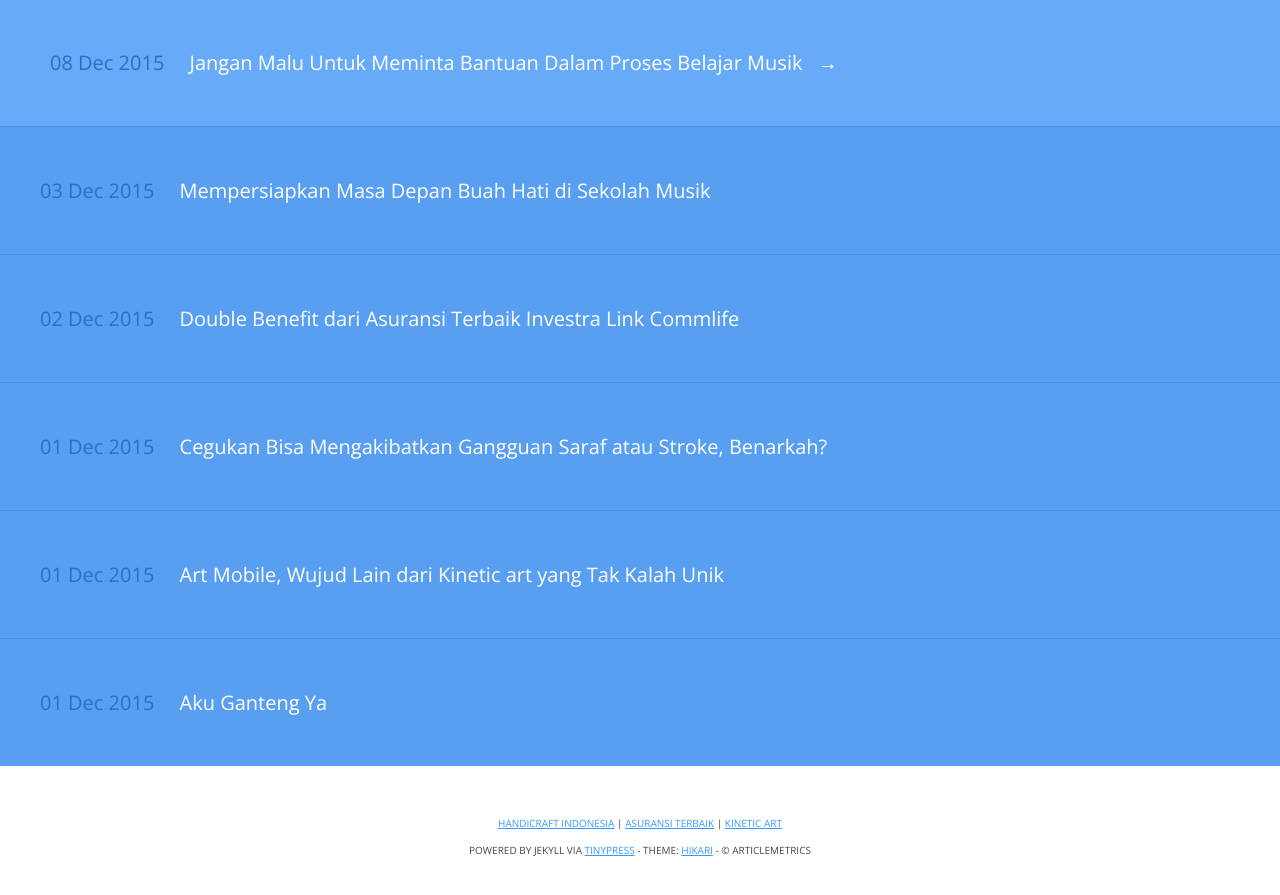
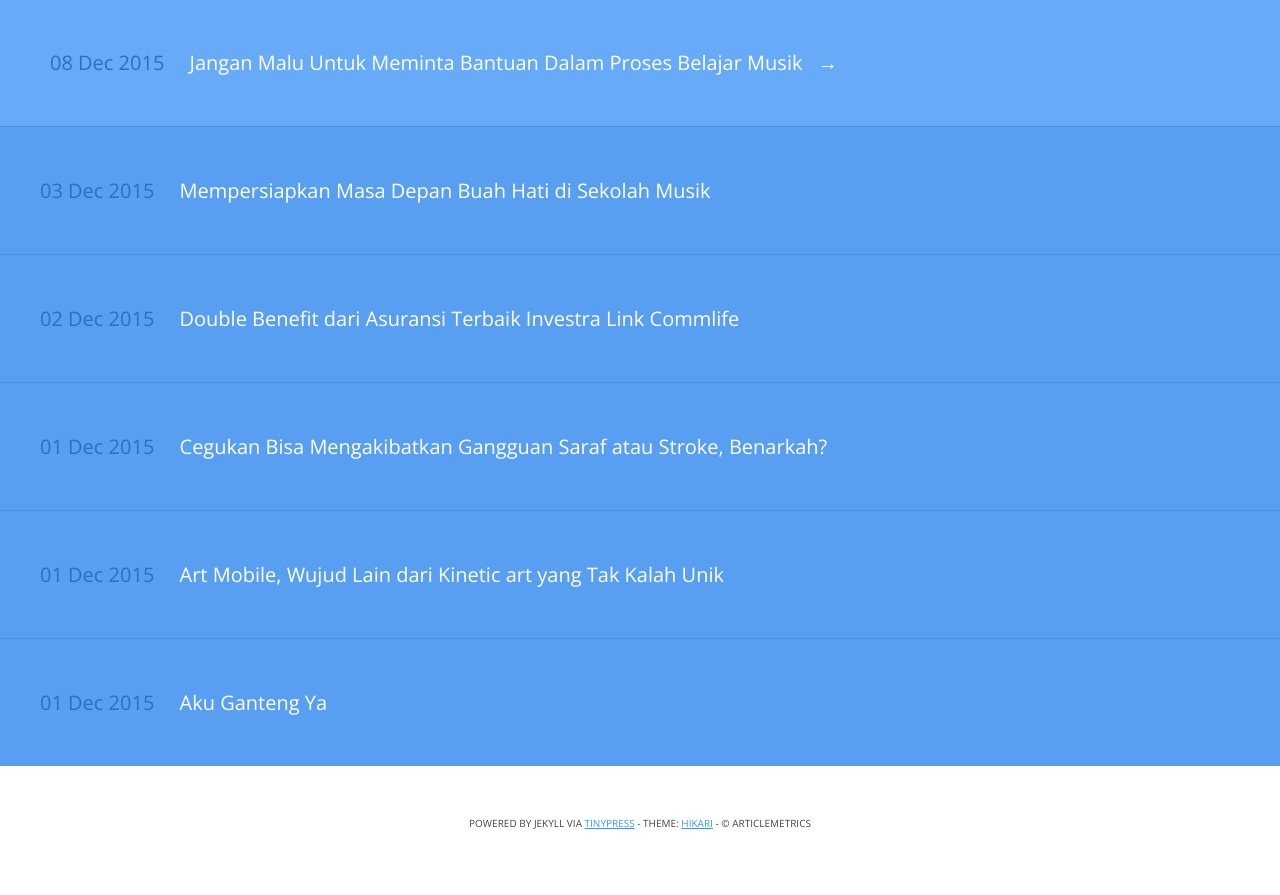
Before and after one commit to articlemetrics/articlemetrics.github.io, a Jekyll site: the page built from index.html, in a window 1280 px wide and 900 px high, scrolled down 2037 px. Shown: the top 895 px of the window. Built offline with Jekyll 4.4.1, drawn with Linux system fonts in a browser that asks for light colours; after the commit the page ends 2910 px from its top, so only the background shows below that.

Commit message:
Update default.html

```diff
--- a/_layouts/default.html
+++ b/_layouts/default.html
@@ -45,8 +45,7 @@
     </main>
 
     <footer>
-      <small><a href="http://budidansiti.com/id/180-handicraft-indonesia">Handicraft Indonesia</a> | <a href="http://www.commlife.co.id/about/commonwealth-life/">Asuransi Terbaik</a> | <a href="http://edwinsgallery.com/kinetik_about.php">Kinetic Art</a><br />
-    Powered by Jekyll via <a href="https://tinypress.co/">Tinypress</a> - Theme: <a href="https://github.com/tinypressco/hikari-for-Jekyll">hikari</a> - &copy; {{ site.author }}</small>
+      <small>Powered by Jekyll via <a href="https://tinypress.co/">Tinypress</a> - Theme: <a href="https://github.com/tinypressco/hikari-for-Jekyll">hikari</a> - &copy; {{ site.author }}</small>
     </footer>
 
     <script src="{{ site.baseurl }}/js/main.js"></script>
```
